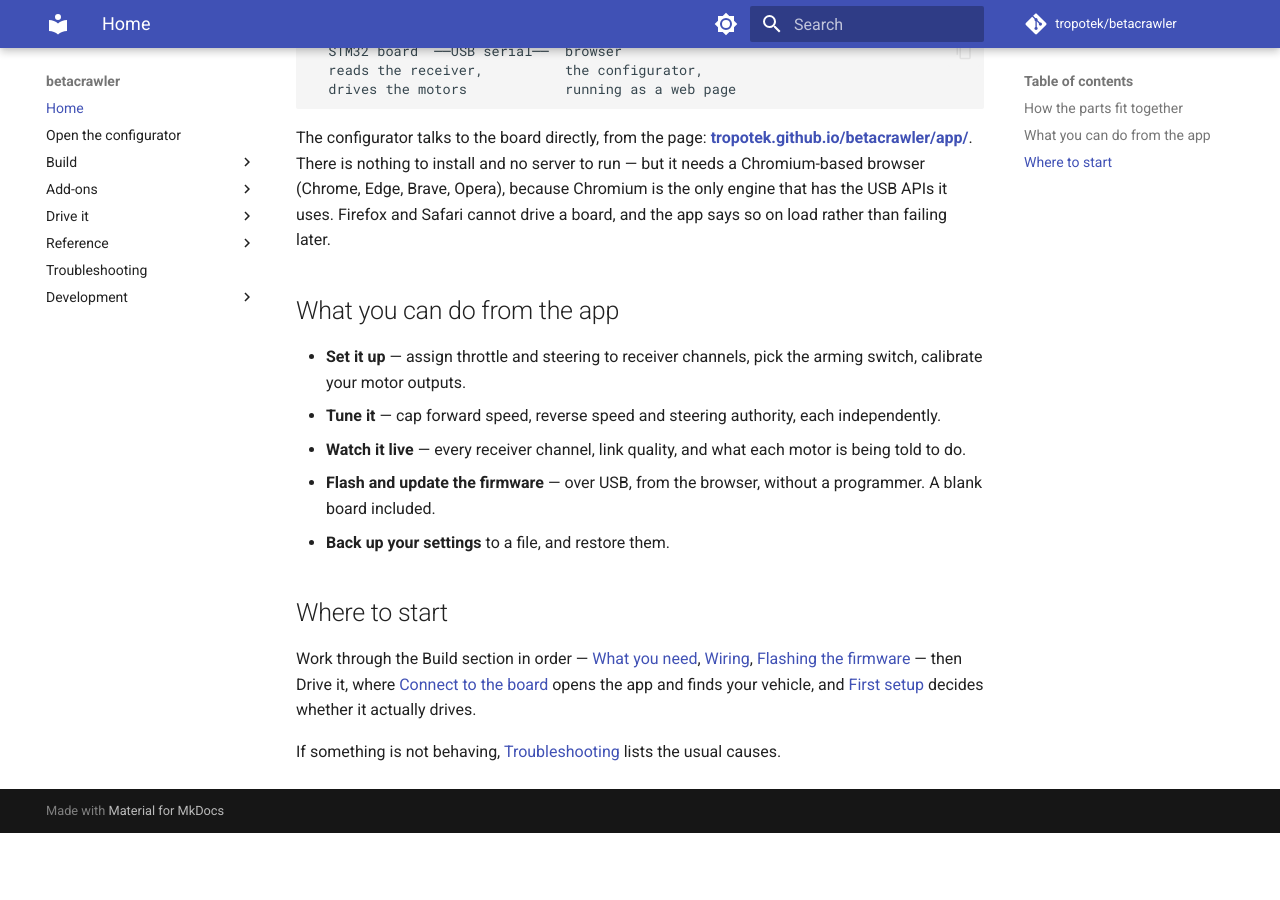
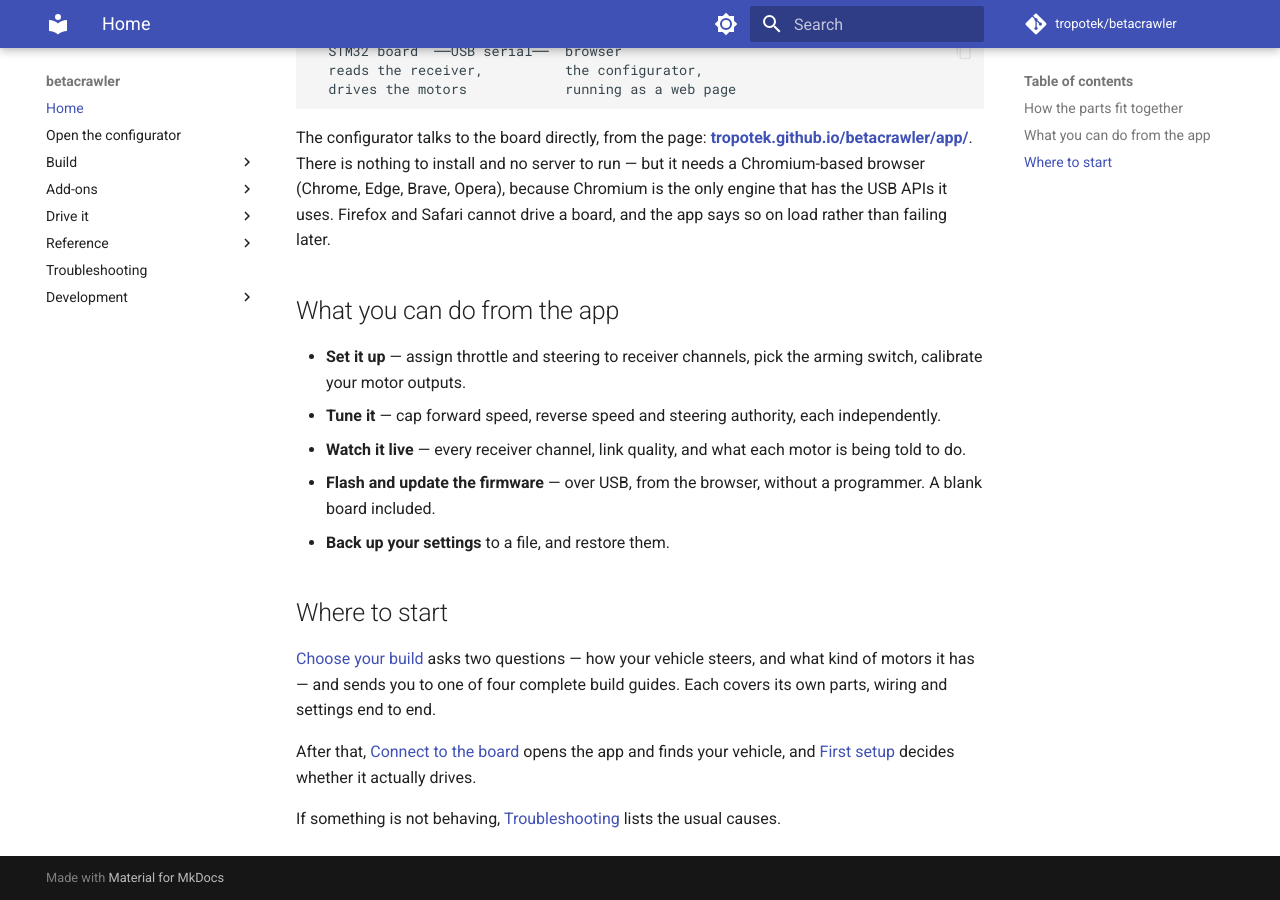
Before and after one commit to tropotek/betacrawler, an MkDocs documentation site: the page built from docs/index.md, in a window 1280 px wide and 900 px high, scrolled down 745 px. Built offline with MkDocs 1.6.1 and Material for MkDocs 9.7.7, drawn with Linux system fonts in a browser that asks for light colours; comment, search, counter and statistics services are not loaded; before the commit the page ends 1578 px from its top, so only the background shows below that.

Commit message:
docs: four self-contained base build pages
Each of skid/car x brushed/brushless reads top to bottom -- parts, board
check, wiring, power, settings, next step -- with shared prose inlined
from docs/_shared/ so there is still one copy of each fact.

The wiring PNGs are renamed after the build they show rather than after
the hardware on them. The car+brushed pair and the four preset INIs do
not exist yet, so --strict stays red until those land.

```diff
--- a/docs/index.md
+++ b/docs/index.md
@@ -37,9 +37,11 @@ Safari cannot drive a board, and the app says so on load rather than failing lat
 
 ## Where to start
 
-Work through the Build section in order — [What you need](build/what-you-need.md),
-[Wiring](build/wiring.md), [Flashing the firmware](build/flashing.md) — then Drive it, where
-[Connect to the board](drive/install-and-connect.md) opens the app and finds your vehicle, and
-[First setup](drive/first-setup.md) decides whether it actually drives.
+[Choose your build](build/index.md) asks two questions — how your vehicle steers, and what kind of
+motors it has — and sends you to one of four complete build guides. Each covers its own parts,
+wiring and settings end to end.
+
+After that, [Connect to the board](drive/install-and-connect.md) opens the app and finds your
+vehicle, and [First setup](drive/first-setup.md) decides whether it actually drives.
 
 If something is not behaving, [Troubleshooting](troubleshooting.md) lists the usual causes.
```
Also changed, not shown: docs/assets/screenshots/wiring-car-brushless-large.png (renamed from docs/assets/screenshots/wiring-diagram-car-large.png), docs/assets/screenshots/wiring-car-brushless.png (renamed from docs/assets/screenshots/wiring-diagram-car.png), docs/assets/screenshots/wiring-skid-brushed-large.png (renamed from docs/assets/screenshots/wiring-diagram-hbridge-large.png), docs/assets/screenshots/wiring-skid-brushed.png (renamed from docs/assets/screenshots/wiring-diagram-hbridge.png), docs/assets/screenshots/wiring-skid-brushless-large.png (renamed from docs/assets/screenshots/wiring-diagram-large.png), docs/assets/screenshots/wiring-skid-brushless.png (renamed from docs/assets/screenshots/wiring-diagram.png), 5 other files.
